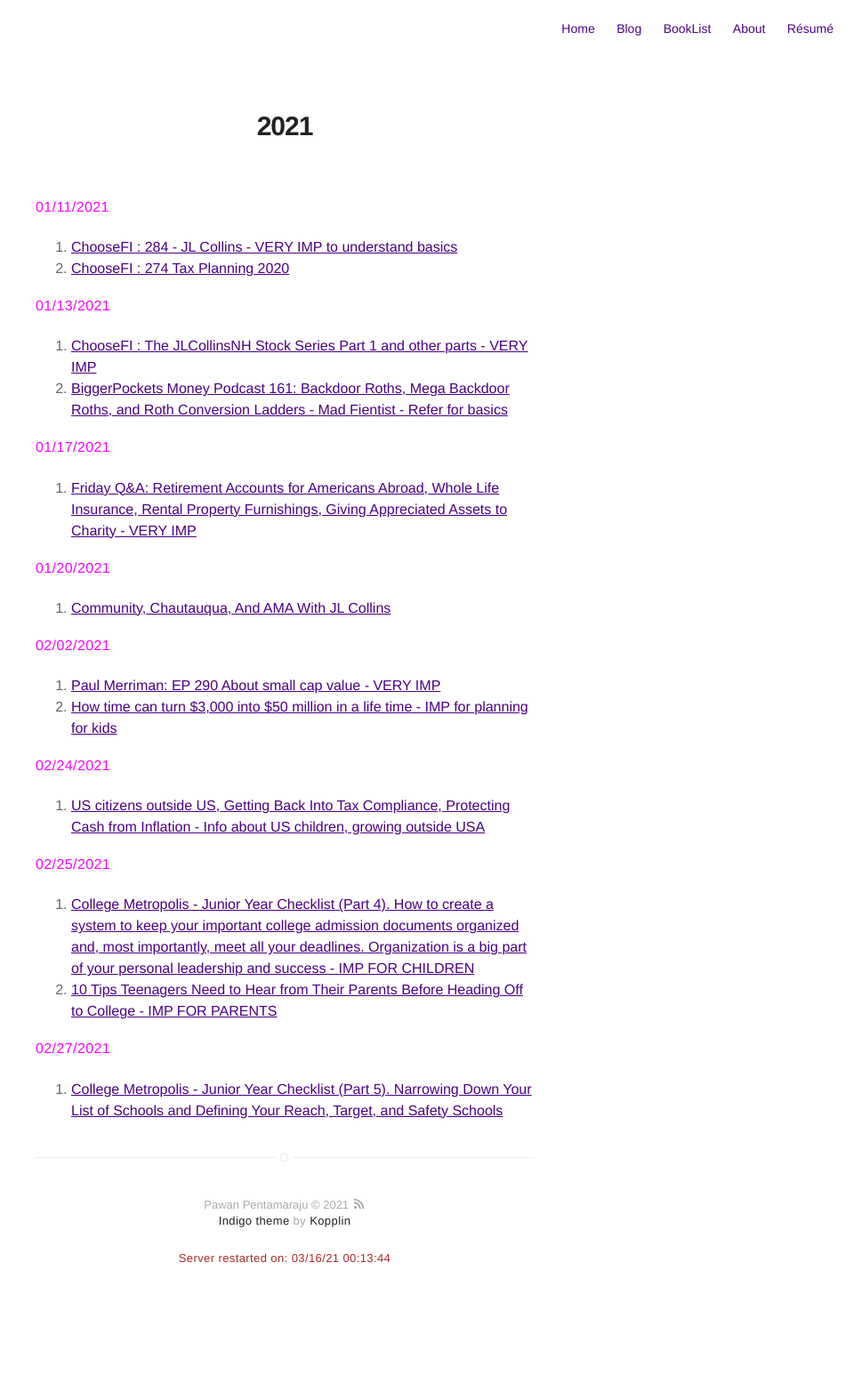
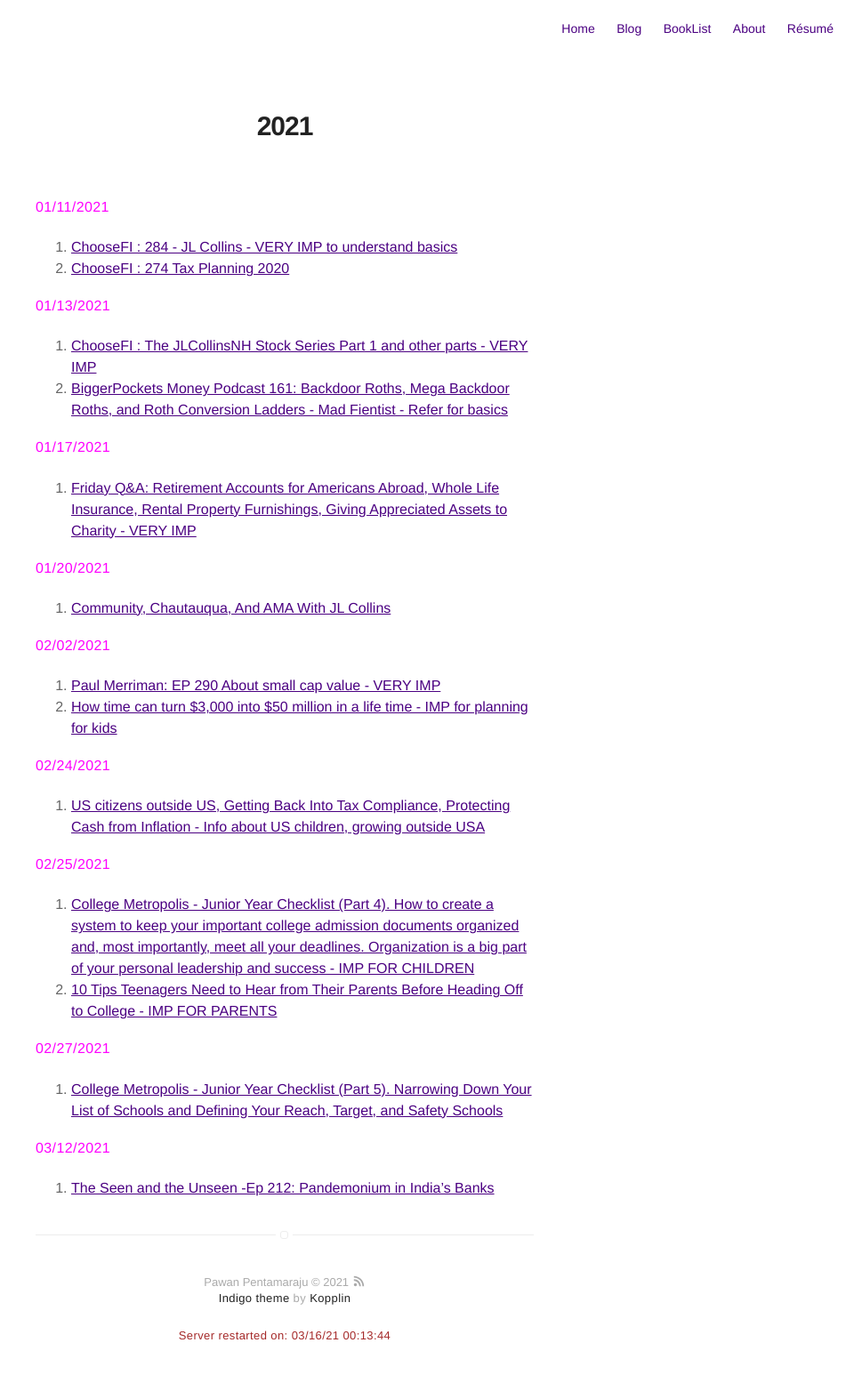
Before and after one commit to pawanpe/pawanpe.github.io, a Jekyll site: the page built from booklist/2021/articlesandvideos.markdown, in a window 1280 px wide. Shown: the whole page at 89% size, without its empty margins (320-1280 px from the left). Built offline with Jekyll 4.4.1, drawn with Linux system fonts in a browser that asks for light colours; before the commit the page ends 1486 px from its top, so only the background shows below that.

Commit message:
Update 3/12/2021 podcast

```diff
--- a/booklist/2021/articlesandvideos.markdown
+++ b/booklist/2021/articlesandvideos.markdown
@@ -41,3 +41,7 @@ layout: page
 <b style="color: magenta">02/27/2021</b>
 
 1. [College Metropolis - Junior Year Checklist (Part 5). Narrowing Down Your List of Schools and Defining Your Reach, Target, and Safety Schools](https://www.collegemetropolis.com/junior-year-checklist-part-5-narrowing-down-your-list-of-schools-and-defining-your-reach-target-and-safety-schools-also-analyzing-admission-data-from-occidental-college-and-the-importance-of-attending-college-fairs/)
+
+<b style="color: magenta">03/12/2021</b>
+
+1. [The Seen and the Unseen -Ep 212: Pandemonium in India's Banks](https://podcasts.google.com/feed/aHR0cHM6Ly9zZWVudW5zZWVuLmxpYnN5bi5jb20v/episode/YTk5NDcwMWYtMTMyNy00NmQ5LWIzMjQtYmNiMzc3MDFjNmI3?sa=X&ved=0CAUQkfYCahcKEwiAuvWb-ZnvAhUAAAAAHQAAAAAQGw)
```
